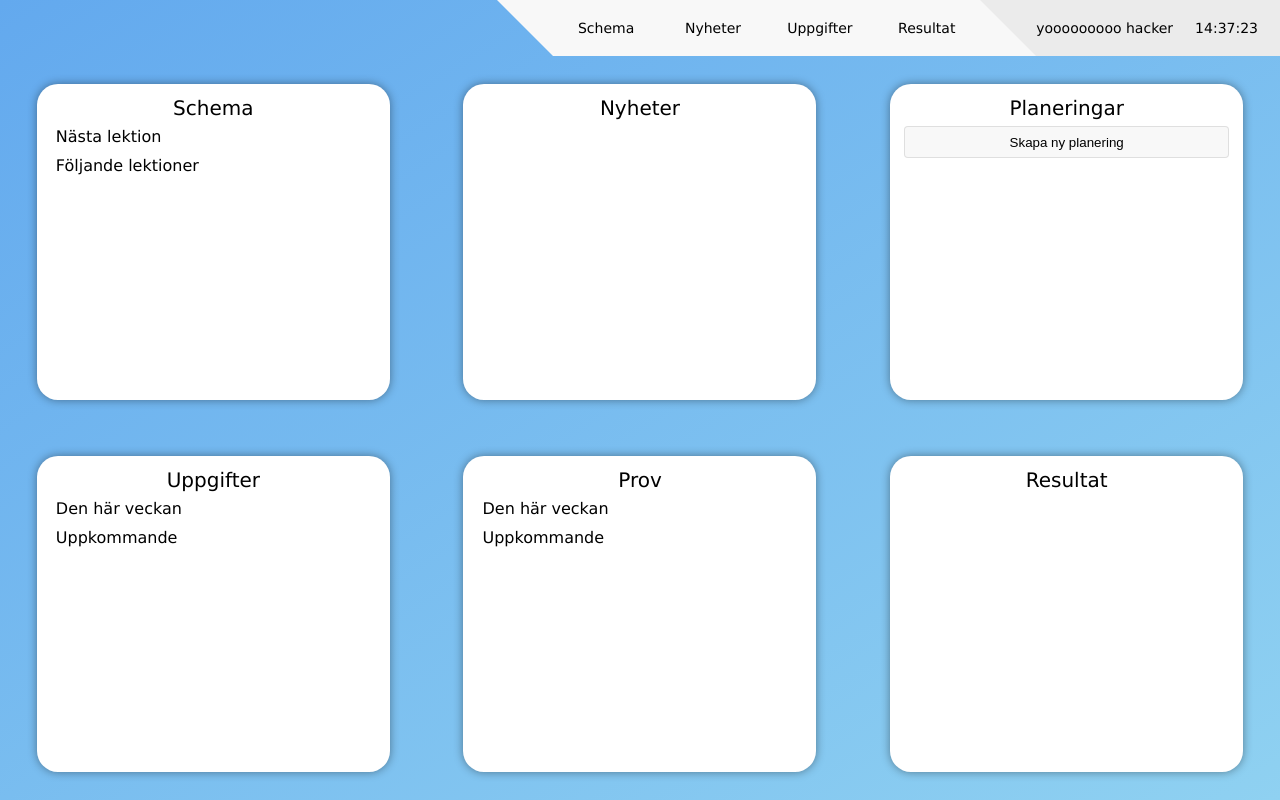
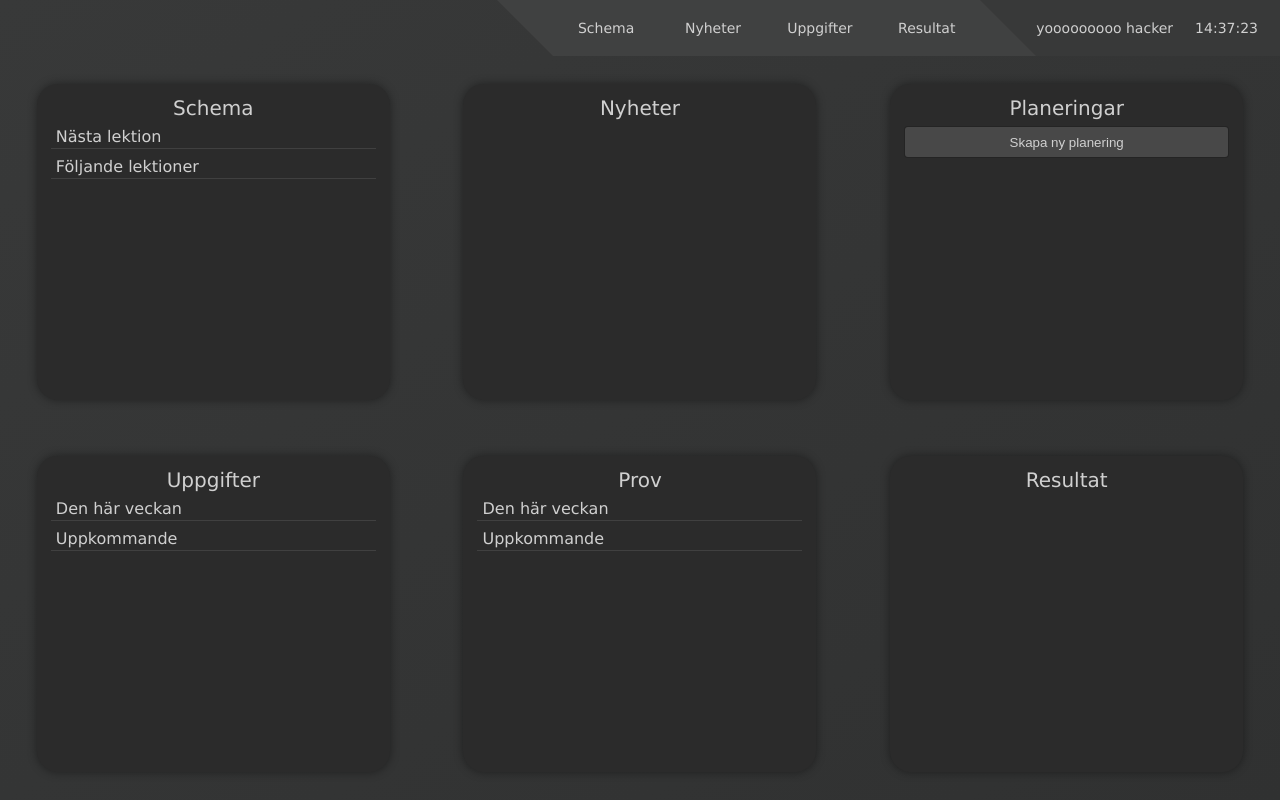
Before and after one commit to EmilKanervalbs/Gymnasiearbete, a Flask app: template project/web/templates/startsida.html in a window 1280 px wide. Run offline with Flask 2, Linux system fonts and the light colour scheme; the template is opened without the code that fills it, so the values that code supplies are empty.

Commit message:
darkmode och reload data fix

```diff
--- a/project/app.py
+++ b/project/app.py
@@ -14,12 +14,6 @@ class Server():
 
 		self.userSessions = {"helo_wrold": self.users[0]}
 
-		for user in self.users: # för varje användare
-			for group in user["group"]: # för varje grupp
-				if group not in self.content["groups"]: # ifall gruppen inte finns bland infromationen av grupper, skit i den
-					continue
-				for lesson in self.content["groups"][group]["courses"]: # för varje kurs
-					user["lessons"].append(self.content["courses"][lesson]) # lägg till den i användarens kurser
 
 	def update(self):
 		with open("temp_resources/news.json", "r", encoding="utf-8") as zzz:
@@ -27,9 +21,19 @@ class Server():
 			self.content = json.loads(data)
 			self.users = self.content["users"]
 
+		self.initUsers()
+
 	def getCachedUser(self, request):
 		if request.cookies.get("session") in self.userSessions: # ifall sessioncookien kan återfinnas i sessions-saken
 			return self.userSessions[request.cookies.get("session")] # skicka tillbaka användaren associerad med den
+
+	def initUsers(self):
+		for user in self.users: # för varje användare
+			for group in user["group"]: # för varje grupp
+				if group not in self.content["groups"]: # ifall gruppen inte finns bland infromationen av grupper, skit i den
+					continue
+				for lesson in self.content["groups"][group]["courses"]: # för varje kurs
+					user["lessons"].append(self.content["courses"][lesson]) # lägg till den i användarens kurser
 
 server = Server()
 
@@ -131,7 +135,6 @@ def getuser():
 
 		for result in userCopy["results"]:
 			result["course"] = server.content["courses"][result["course"]]["displayName"]
-
 		return userCopy
 
 	return "", 403
--- a/project/web/static/css/style.css
+++ b/project/web/static/css/style.css
@@ -1,8 +1,13 @@
+html {
+  color: #D0D0D0;
+}
+
 body {
-  font-family: Verdana, Geneva, Tahoma, sans-serif;
+  background-color: #303131;
+  font-family: Verdana;
   font-size: 14px;
-  background-image: -webkit-gradient(linear, right bottom, left top, from(#8fd1f1), to(#63a9ee));
-  background-image: linear-gradient(to top left, #8fd1f1, #63a9ee);
+  background-image: -webkit-gradient(linear, right bottom, left top, from(#303131), to(#383939));
+  background-image: linear-gradient(to top left, #303131, #383939);
   height: 100%;
   width: 100%;
   overflow-x: hidden;
@@ -19,7 +24,8 @@ body {
 }
 
 .topbar ul li {
-  background-color: #F8F8F8;
+  display: inline;
+  background-color: #404141;
   padding: 1.5em 0;
   height: 3rem;
   float: left;
@@ -217,6 +227,30 @@ body {
           animation-delay: 1350ms;
 }
 
+#time, #name {
+  background-color: #383939;
+}
+
+#triangle {
+  position: relative;
+  background-color: transparent;
+  padding: 0;
+  width: 0;
+  height: 0;
+  border-right: 4em solid #404141;
+  border-bottom: 4em solid transparent;
+}
+
+#triangle2 {
+  position: relative;
+  background-color: transparent;
+  padding: 0;
+  width: 0;
+  height: 0;
+  border-right: 4em solid #383939;
+  border-bottom: 4em solid #404141;
+}
+
 li.tooltip-parent span.tooltip {
   opacity: 0;
 }
@@ -248,30 +282,6 @@ a:visited, a:hover, a:active, a {
   color: inherit;
 }
 
-#triangle {
-  position: relative;
-  background-color: transparent;
-  padding: 0;
-  width: 0;
-  height: 0;
-  border-right: 4em solid #F8F8F8;
-  border-bottom: 4em solid transparent;
-}
-
-#triangle2 {
-  position: relative;
-  background-color: transparent;
-  padding: 0;
-  width: 0;
-  height: 0;
-  border-right: 4em solid #ebebeb;
-  border-bottom: 4em solid #F8F8F8;
-}
-
-#time, #name {
-  background-color: #ebebeb;
-}
-
 /*
 nav a:hover {
     background-color: #DD0000;
@@ -301,7 +311,7 @@ main section {
 .box {
   display: block;
   height: calc(50vh - 8 * 14px);
-  background-color: #FFFFFF;
+  background-color: #2B2B2B;
   width: calc(100% - 6 * 14px);
   max-width: 325px;
   padding: 14px;
@@ -322,6 +332,7 @@ main section {
   margin: 1rem 0 0;
   margin-top: 0.5rem;
   overflow: auto;
+  overflow: hidden;
 }
 
 .boxcontent.schema h3 {
@@ -329,6 +340,7 @@ main section {
   font-size: 1rem;
   padding-left: 5px;
   padding-bottom: 3px;
+  border-bottom: 1px solid #404040;
 }
 
 .boxcontent.schema h3:first-child {
@@ -389,12 +411,33 @@ table.newstable tbody tr td:not(:last-child) {
   border-bottom: none;
 }
 
-table.newstable tbody tr:nth-child(2n) th, table.newstable tbody tr:nth-child(2n) td {
-  background-color: #F0F0F0;
+table.newstable tbody tr th, table.newstable tbody tr td {
+  background-color: #383838;
+  -webkit-transition: background-color 100ms ease-in-out, color 100ms ease-in-out;
+  transition: background-color 100ms ease-in-out, color 100ms ease-in-out;
 }
 
-table.newstable tbody tr:nth-child(2n + 1) th, table.newstable tbody tr:nth-child(2n + 1) td {
-  background-color: #FBFBFB;
+table.newstable tbody tr:hover th, table.newstable tbody tr:hover td {
+  background-color: #303030;
+  color: white;
+}
+
+@-webkit-keyframes pop-in {
+  0% {
+    opacity: 0;
+  }
+  100% {
+    opacity: 1;
+  }
+}
+
+@keyframes pop-in {
+  0% {
+    opacity: 0;
+  }
+  100% {
+    opacity: 1;
+  }
 }
 
 .box-bottom {
@@ -476,17 +519,18 @@ div.uppgifter h3 {
 #plans .boxcontent button {
   width: 100%;
   height: 2rem;
-  background-color: #F8F8F8;
-  border: 1px solid rgba(0, 0, 0, 0.1);
+  background-color: #484848;
+  border: 1px solid rgba(0, 0, 0, 0.5);
   border-radius: 4px;
   -webkit-transition: background-color 100ms ease-in-out;
   transition: background-color 100ms ease-in-out;
   margin-bottom: 10px;
   z-index: 100;
+  color: #D0D0D0;
 }
 
 #plans .boxcontent button:hover {
-  background-color: #F0F0F0;
+  background-color: #505050;
   cursor: pointer;
 }
 
@@ -576,6 +632,10 @@ div.uppgifter h3 {
   background-color: red;
   cursor: pointer;
   float: right;
+}
+
+button {
+  outline: none;
 }
 
 input.invalid-input, textarea.invalid-input {
--- a/project/web/static/css/style.scss
+++ b/project/web/static/css/style.scss
@@ -1,18 +1,31 @@
 // $background-gradient: linear-gradient(to bottom right, #E0E0E0, #F8F8F8);
 // $background-gradient: linear-gradient(to top left, #BBDDEE, #BBDDFF);
-$background-gradient: linear-gradient(to top left, #8fd1f1, #63a9ee);
+// $background-gradient: linear-gradient(to top left, #8fd1f1, #63a9ee);
+$background-gradient: linear-gradient(to top left, #303131, #383939);
 
-$navbar-color: #F8F8F8; //#D0D0D0
+$navbar-color: #404141; //#D0D0D0
 
-$box-color: #FFFFFF; //#BBDDFF
+$box-color: #2B2B2B; //#BBDDFF
 
 $red-button: #BB0000;
 
+$table-color: #383838;
+
 $fs: 14px; //standard font size
 
-$font-family: Verdana, Geneva, Tahoma, sans-serif;
+// $font-family: Verdana, Geneva, Tahoma, sans-serif;
+$font-family: Verdana;
+
+$text-color: #D0D0D0;
+
+$darken-amount: 3;
+
+html {
+	color: $text-color;
+}
 
 body {
+	background-color: #303131;
     font-family: $font-family;
     font-size: 14px;
     background-image: $background-gradient;
@@ -38,16 +55,23 @@ body {
 
 
         li {
+			display: inline;
             background-color: $navbar-color;
             padding: 1.5em 0;
             height: 3rem;
 
             float: left;
 
+
             height: 1em;
             &:hover {
-                background-color: darken($navbar-color, 5);
+                background-color: darken($navbar-color, $darken-amount);
+
 			}
+
+			// &.dropdown-parent:hover {
+			// 	cursor: pointer;
+			// }
 
 			min-width: 12ch;
 			text-align: center;
@@ -167,28 +194,8 @@ body {
     }
 }
 
-li.tooltip-parent  {
-	span.tooltip {
-		opacity: 0;
-	}
-}
-
-@keyframes dropdown-menu-fade-in {
-    0% {
-        transform: translate(0, -1.5rem);
-		opacity: 0;
-		// display: grid;
-    }
-    100% {
-		opacity: 1;
-		// display: grid;
-
-    }
-}
-
-a:visited, a:hover, a:active, a{
-    text-decoration: none;
-    color: inherit;
+#time, #name {
+    background-color: darken($navbar-color, $darken-amount);
 }
 
 #triangle {
@@ -209,14 +216,42 @@ a:visited, a:hover, a:active, a{
     // top: -2.5em;
     width: 0;
     height: 0;
-    border-right: 4em solid darken($navbar-color, 5);
+    border-right: 4em solid darken($navbar-color, $darken-amount);
     border-bottom: 4em solid $navbar-color;
 }
 
 
-#time, #name {
-    background-color: darken($navbar-color, 5);
+
+// TOOLTIP - OANVÄND
+li.tooltip-parent  {
+	span.tooltip {
+		opacity: 0;
+	}
 }
+
+@keyframes dropdown-menu-fade-in {
+    0% {
+        transform: translate(0, -1.5rem);
+		opacity: 0;
+		// display: grid;
+    }
+    100% {
+		opacity: 1;
+		// display: grid;
+
+    }
+}
+
+
+
+a:visited, a:hover, a:active, a{
+    text-decoration: none;
+    color: inherit;
+}
+
+
+
+
 
 /*
 nav a:hover {
@@ -265,6 +300,7 @@ main {
     margin-top: 0.5rem;
     overflow: auto;
     // border-top: 1px solid rgba(0, 0, 0, 0.5);
+	overflow: hidden;
     &.schema {
         h3 {
             margin-top: 10px;
@@ -275,14 +311,23 @@ main {
             &:first-child {
                 margin-top: 3px;
             }
+			border-bottom: 1px solid #404040;
         }
     }
 }
 
-
 table.newstable {
     width: 100%;
-    margin-top: 0.2rem;
+    // margin-top: 0.3rem;
+	margin-top: 6px;
+	color: #A0A0A0;
+	// color: white;
+
+	// animation så det ser typ nice ut
+	animation-name: pop-in;
+	animation-timing-function: linear;
+	animation-fill-mode: forwards;
+	animation-duration: 500ms;
 
     tbody {
         width: 100%;
@@ -432,16 +498,18 @@ div.uppgifter {
 #plans .boxcontent button {
 	width: 100%;
 	height: 2rem;
-	background-color: #F8F8F8;
+	// background-color: #F8F8F8;
+	background-color: #484848;
 	// border-width: 1px;
-	border: 1px solid rgba(0, 0, 0, 0.1);
+	border: 1px solid rgba(0, 0, 0, 0.5);
 	border-radius: 4px;
 	transition: background-color 100ms ease-in-out;
 	margin-bottom: 10px;
 	z-index: 100;
+	color: $text-color;
 
 	&:hover {
-		background-color: #F0F0F0;
+		background-color: #505050;
 		cursor: pointer;
 
 	}
@@ -537,6 +616,10 @@ div.uppgifter {
 			float: right;
 		}
 	}
+}
+
+button {
+	outline: none;
 }
 
 input.invalid-input, textarea.invalid-input {
--- a/project/web/static/js/plan.js
+++ b/project/web/static/js/plan.js
@@ -94,6 +94,7 @@ export var openPlanCreator = (el) => {
 	document.getElementById("plan-popup").classList.add("visible");
 }
 
+
 export var createPlan = (title, content) => {
 	if (currentPlanRoot) {
 		currentPlanRoot.setAttribute("title", title)
@@ -113,10 +114,13 @@ export var createPlan = (title, content) => {
 	}
 }
 
+
 export var deletePlan = () => {
 	if (currentPlanRoot) { // ifall man har valt en, kör på, ifall man inte valt en kan man strunta i det.
+
 		currentPlanRoot.remove();
 		currentPlanRoot = null;
+
 	}
 	document.getElementById("plan-popup").classList.remove("visible");
 }
--- a/project/web/static/js/schedule.js
+++ b/project/web/static/js/schedule.js
@@ -138,7 +138,7 @@ export var getSchedule = async () => {
 	}
 
 	console.log(fullSchedule);
-	for (let i = 0; i < fullSchedule.length && i < 7; i++) { // for-loopen som visar upp schemat
+	for (let i = 0; i < fullSchedule.length && i < 6; i++) { // for-loopen som visar upp schemat
 		let lesson = fullSchedule[i]
 
 		let el = document.createElement("schedule-element"); // skapar elementet
```
Also changed, not shown: other parts of project/web/static/css/style.css (+53 -13 lines), other parts of project/web/static/css/style.scss (+86 -23 lines), 1 other file.
